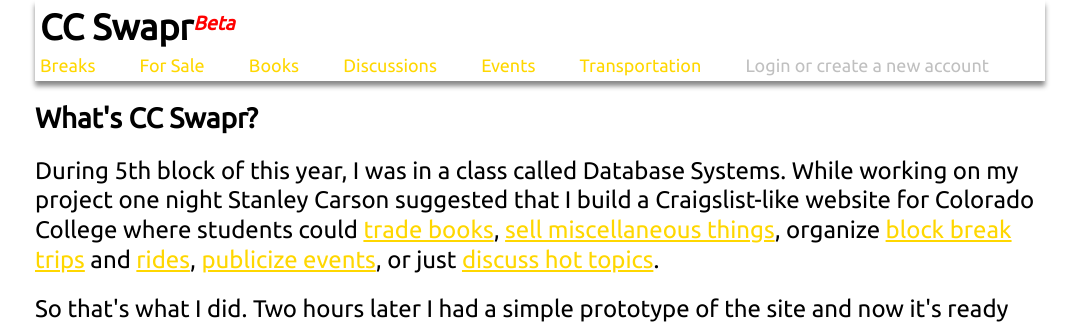
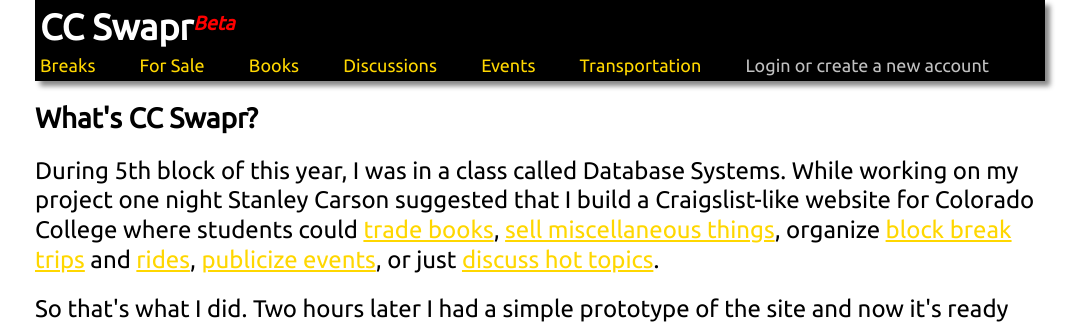
Before and after one commit to tpbarron/swapr, a Django app: template classifieds/templates/about.html in a window 1280 px wide. Shown: the top 326 px of the page, without its empty margins (105-1189 px from the left). Run offline with Django 3.2, Linux system fonts and the light colour scheme; the template is opened without the code that fills it, so the values that code supplies are empty; some libraries are stand-ins or nearby versions.

Commit message:
changed heading to black

```diff
--- a/classifieds/static/css/base.css
+++ b/classifieds/static/css/base.css
@@ -93,10 +93,12 @@ header {
 	margin:auto;
 	padding: 5px;
 
-	-moz-box-shadow: 0px 5px 5px #888;
-	-webkit-box-shadow: 0px 5px 5px #888;
-	box-shadow: 0px 5px 5px #888;
-	-o-box-shadow: 0px 5px 5px #888;
+	background:black;
+
+	-moz-box-shadow: 5px 5px 5px #888;
+	-webkit-box-shadow: 5px 5px 5px #888;
+	box-shadow: 5px 5px 5px #888;
+	-o-box-shadow: 5px 5px 5px #888;
 }
 *html header {
 	position: absolute;
@@ -108,7 +110,8 @@ header {
 }*/
 #logo a {
 	font-size:36px;
-	color:black;
+	color:white;
+	/*color:black;*/
 	text-decoration:none;
 	-webkit-transition: color 250ms;
 	transition:color 250ms;
```
